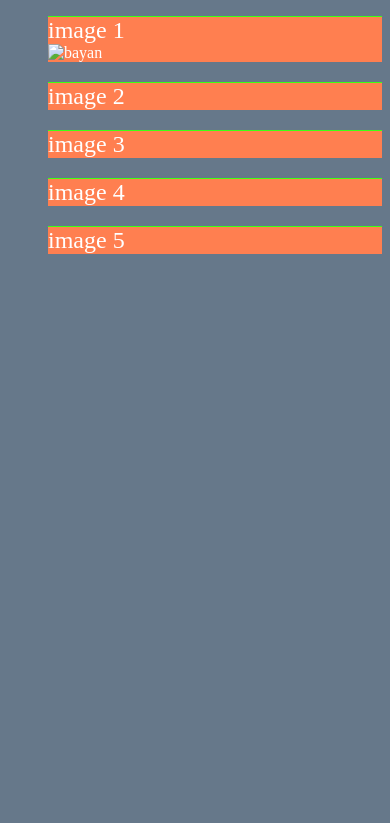
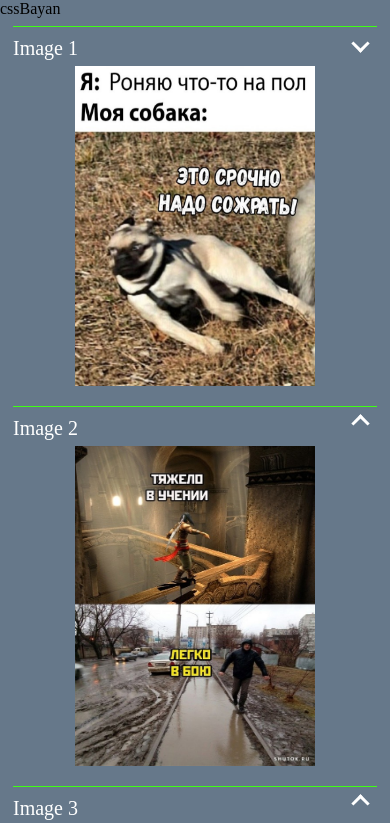
Before and after one commit to crecker05ru/cssBayan, a plain HTML site: page cssBayan/index.html in a window 390 px wide. Shown: the top 823 px of the page. Drawn offline with Linux system fonts and the light colour scheme.

Commit message:
feat: adde image,hover.Sun Mar 12 2023 14:37:21

```diff
--- a/cssBayan/index.html
+++ b/cssBayan/index.html
@@ -1,10 +1,10 @@
 <!DOCTYPE html>
 <html lang="en">
   <head>
-  <meta charset="UTF-8">
-  <meta http-equiv="X-UA-Compatible" content="IE=edge">
-  <meta name="viewport" content="width=device-width, initial-scale=1.0">
-  <link rel="stylesheet" href="./styles.css">
+    <meta charset="UTF-8" />
+    <meta http-equiv="X-UA-Compatible" content="IE=edge" >
+    <meta name="viewport" content="width=device-width, initial-scale=1.0" >
+    <link rel="stylesheet" href="./styles.css" >
     <title>cssBayan</title>
   </head>
   <body>
@@ -14,33 +14,57 @@
           <li class="bayan-item item-show">
             <label class="item-label" for="1">
               <span class="item-span">image 1</span>
-            <input class="item-checkbox" type="checkbox" id="1" checked>
-            <img class="item-img" alt="bayan">
+              <input class="item-checkbox" type="checkbox" id="1" checked />
+              <span class="item-arrow"></span>
+              <img class="item-img" alt="bayan" src="./images/mem1.jpg">
             </label>
           </li>
           <li class="bayan-item">
             <label class="item-label" for="2">
               <span class="item-span">image 2</span>
-            <input class="item-checkbox" type="checkbox" id="2">
-            <img class="item-img" alt="bayan">
+              <input class="item-checkbox" type="checkbox" id="2" />
+              <span class="item-arrow"></span>
+              <img class="item-img" alt="bayan" src="./images/mem2.jpg">
             </label>
-        </li>        <li class="bayan-item">
+          </li>
+          <li class="bayan-item">
             <label class="item-label" for="3">
               <span class="item-span">image 3</span>
-            <input class="item-checkbox" type="checkbox" id="3">
-            <img class="item-img" alt="bayan">
+              <input class="item-checkbox" type="checkbox" id="3" />
+              <span class="item-arrow"></span>
+              <img class="item-img" alt="bayan" src="./images/mem3.jpg">
             </label>
-        </li>        <li class="bayan-item">
+          </li>
+          <li class="bayan-item">
             <label class="item-label" for="4">
               <span class="item-span">image 4</span>
-            <input class="item-checkbox" type="checkbox" id="4">
-            <img class="item-img" alt="bayan">
+              <input class="item-checkbox" type="checkbox" id="4" />
+              <span class="item-arrow"></span>
+              <img class="item-img" alt="bayan" src="./images/mem4.jpg">
             </label>
-        </li>        <li class="bayan-item">
+          </li>
+          <li class="bayan-item">
             <label class="item-label" for="5">
               <span class="item-span">image 5</span>
-            <input class="item-checkbox" type="checkbox" id="5">
-            <img class="item-img" alt="bayan">
+              <input class="item-checkbox" type="checkbox" id="5" />
+              <span class="item-arrow"></span>
+              <img class="item-img" alt="bayan" src="./images/mem5.jpg">
+            </label>
+          </li>
+          <li class="bayan-item">
+            <label class="item-label" for="6">
+              <span class="item-span">image 6</span>
+              <input class="item-checkbox" type="checkbox" id="6" />
+              <span class="item-arrow"></span>
+              <img class="item-img" alt="bayan" src="./images/mem6.jpg">
+            </label>
+          </li>
+          <li class="bayan-item">
+            <label class="item-label" for="7">
+              <span class="item-span">image 7</span>
+              <input class="item-checkbox" type="checkbox" id="7" />
+              <span class="item-arrow"></span>
+              <img class="item-img" alt="bayan" src="./images/mem7.jpg">
             </label>
           </li>
         </ul>
--- a/cssBayan/styles.css
+++ b/cssBayan/styles.css
@@ -2,6 +2,23 @@
 *::before,
 *::after {
   box-sizing: border-box;
+  display: block;
+}
+
+ul,li {
+  margin: 0;
+  padding: 0;
+}
+::-webkit-scrollbar {
+  width: 0px;
+}
+
+::-webkit-scrollbar-track {
+  background: transparent;
+}
+
+::-webkit-scrollbar-thumb {
+  background: transparent;
 }
 
 body {
@@ -12,33 +29,79 @@ body {
 .accordion-bayan{
   max-width: 1280px;
   margin: 0  auto;
+  padding: 0 5px;
 }
 
 .bayan-item {
   display: block;
-  background-color: coral;
+  /* background-color: coral; */
   border-top: 1px solid rgb(63, 255, 20);
-  margin-bottom: 20px;
+  margin-bottom: 10px;
   transition: all linear 0.2s;
 
 }
 
 .bayan-item:hover {
-  background-color: rgb(255, 162, 129);
+  /* background-color: rgb(255, 162, 129); */
 }
 
 .item-label {
   display: block;
   cursor: pointer;
+  position: relative;
+  padding: 10px 0;
 }
 
+.item-arrow {
+  position: absolute;
+  right: 10px;
+  top: 10px;
+  display: inline-block;
+  content: '';
+  width: 10px;
+  height: 10px;
+  padding: 10px;
+  background-color: transparent;
+  border: solid #fff;
+  border-width: 3px 3px 0 0;
+  transform: rotate(-45deg);
+  transition: all linear 0.2s;
+}
+
+/* .item-arrow:hover {
+  border: solid #5e00b6;
+  border-width: 3px 3px 0 0;
+} */
+
 .item-img {
-  display: none;
+  /* display: none; */
+  display: block;
+  margin: 0 auto;
+  width: 320px;
+  /* height: 400px; */
+  height: 0px;
+  overflow: hidden;
+  transition: all linear 0.2s;
 }
 
 .item-span {
+  display: inline-block;
   font-size: 24px;
-  font-weight: 700px;
+  font-weight: 500;
+  text-transform: capitalize;
+  transition: all linear 0.2s;
+}
+
+.item-span:hover {
+  color: #5e00b6;
+}
+
+/* .item-span:active {
+  transform: scale(0.9,0.9);
+} */
+
+.item-span:visited {
+  color: #0471ff;;
 }
 /* .bayan-item .item-img ,.item-span {
   display: none;
@@ -51,7 +114,65 @@ body {
 .item-checkbox {
   appearance: none;
 }
-.item-checkbox:checked +
+
+.item-label:hover > .item-arrow {
+  border: solid #5e00b6;
+  border-width: 3px 3px 0 0;
+}
+
+.item-label:hover > span {
+  color: #5e00b6;
+}
+.item-label:active > * {
+  transform: scale(0.9, 0.9);
+}
+
+.item-checkbox:checked ~
 .item-img {
-  display: block;
+  /* display: block; */
+  height: 400px;
+  overflow: auto;
 }
+
+.item-checkbox:checked ~
+.item-arrow {
+  transform: rotate(135deg);
+}
+
+@media screen and (max-width: 820px) {
+  .accordion-bayan {
+    max-width: 768px;
+  }
+
+  .item-arrow {
+    width: 5px;
+    height: 5px;
+    padding: 5px;
+
+  }
+
+  .item-img {
+    width: 240px;
+    height: 320px;
+    overflow: auto;
+  }
+
+  .item-span {
+    font-size: 20px;
+  }
+
+  .item-checkbox:checked ~
+  .item-img {
+    height: 320px;
+  }
+}
+
+@media screen and (max-width: 320px) {
+  .accordion-bayan {
+    max-width: 300px;
+  }
+
+  .item-span {
+    font-size: 16px;
+  }
+}
```
Also changed, not shown: cssBayan/images/mem1.jpg (added), cssBayan/images/mem2.jpg (added), cssBayan/images/mem3.jpg (added), cssBayan/images/mem4.jpg (added), cssBayan/images/mem5.jpg (added), cssBayan/images/mem6.jpg (added), cssBayan/images/mem7.jpg (added), cssBayan/mem1.jpg (deleted). Lines whose indentation alone changed are shown as unchanged.
